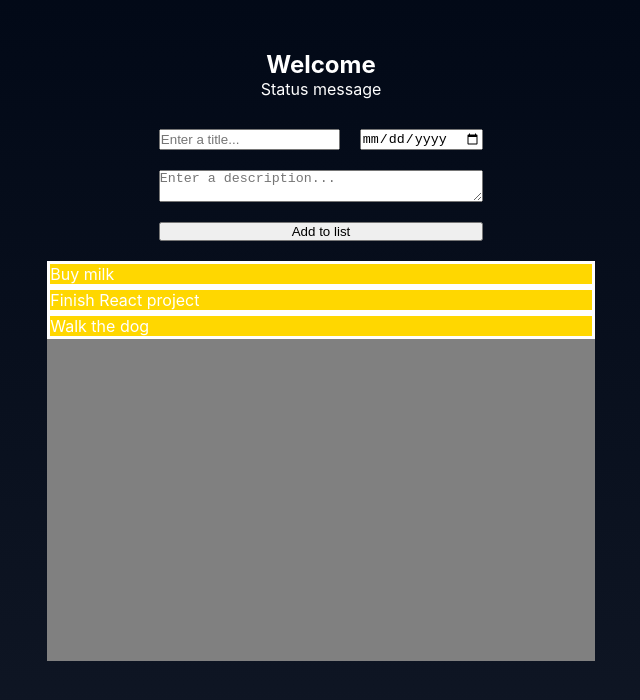
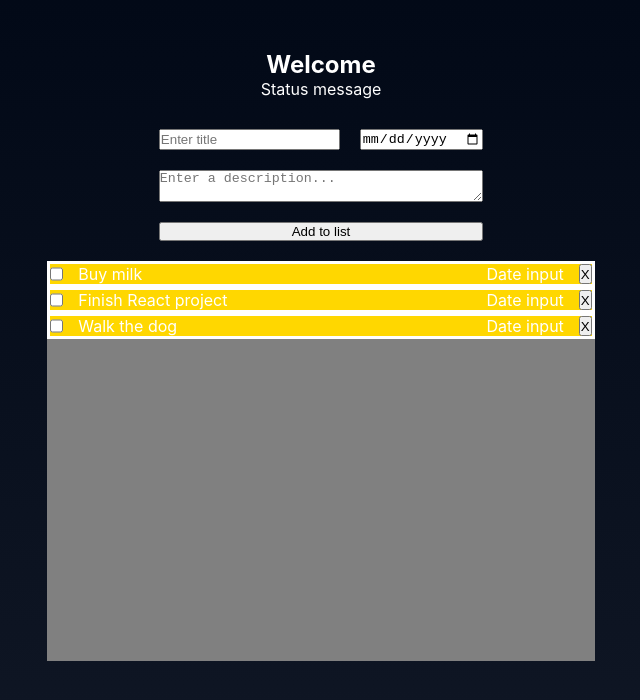
Before and after one commit to FrstF4ll/web-todo-react, a React app: page / in a window 1280 px wide. Shown: the top 700 px of the page, without its empty margins (319-959 px from the left). Built offline with nearby package versions, Linux system fonts and the light colour scheme; the HTML template or start-up script is replaced by a standard one.

Commit message:
feat: add necessary element for todo item component

```diff
--- a/src/App.css
+++ b/src/App.css
@@ -63,4 +63,10 @@ main {
 .todo-item {
   background-color: gold;
   border: solid;
+  justify-content: space-between;
 }
+
+.todo-item > span {
+  display: flex;
+  gap: 15px;
+}
--- a/src/App.tsx
+++ b/src/App.tsx
@@ -20,7 +20,7 @@ const App = () => {
       <TodoList>
         <TodoItems title="Buy milk" />
         <TodoItems title="Finish React project" />
-        <TodoItems title="Walk the dog" />{' '}
+        <TodoItems title="Walk the dog" />
       </TodoList>
     </main>
   );
--- a/src/Todos.tsx
+++ b/src/Todos.tsx
@@ -4,7 +4,7 @@ const TodoInputs = () => {
   return (
     <>
       <div id="date-title-wrapper">
-        <input type="text" placeholder="Enter a title..." />
+        <input type="text" placeholder="Enter title" />
         <input type="date" />
       </div>
       <textarea placeholder="Enter a description..." />
@@ -17,8 +17,17 @@ export const TodoList = ({ children }: { children: ReactNode }) => (
   <ul id="todo-list">{children}</ul>
 );
 export const TodoItems = ({ title }: { title: string }) => (
-  <li className="todo-item">{title}</li>
+  <li className="todo-item flex-row">
+    <span>
+      <input type="checkbox" />
+      {title}
+    </span>
+    <span>
+      Date input<button>X</button>
+    </span>
+  </li>
 );
+
 export const TodoInputsLayout = () => {
   return (
     <form id="todo-inputs" className="flex-column">
```
